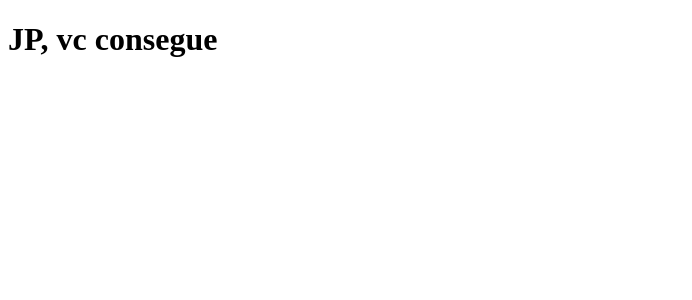
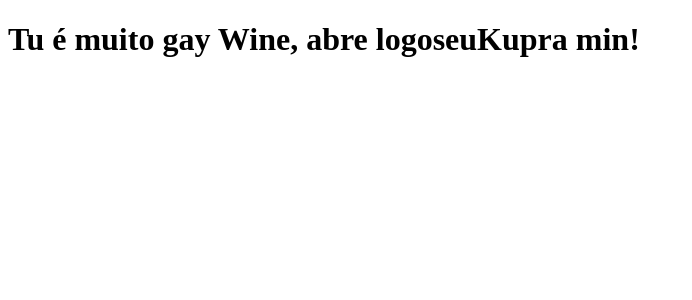
Before and after one commit to JoaoPedro265/clone-tabnews, a Next.js app: page / in a window 1280 px wide. Shown: the top 300 px of the page, without its empty margins (0-692 px from the left). Built offline with nearby package versions, Linux system fonts and the light colour scheme.

Commit message:
modifica a frase "pro wine"

```diff
--- a/pages/index.js
+++ b/pages/index.js
@@ -1,4 +1,4 @@
 function Home(){
-    return <h1>JP, vc consegue</h1>
+    return <h1>Tu é muito gay Wine, abre logoseuKupra min!</h1>
 }
 export default Home
```
